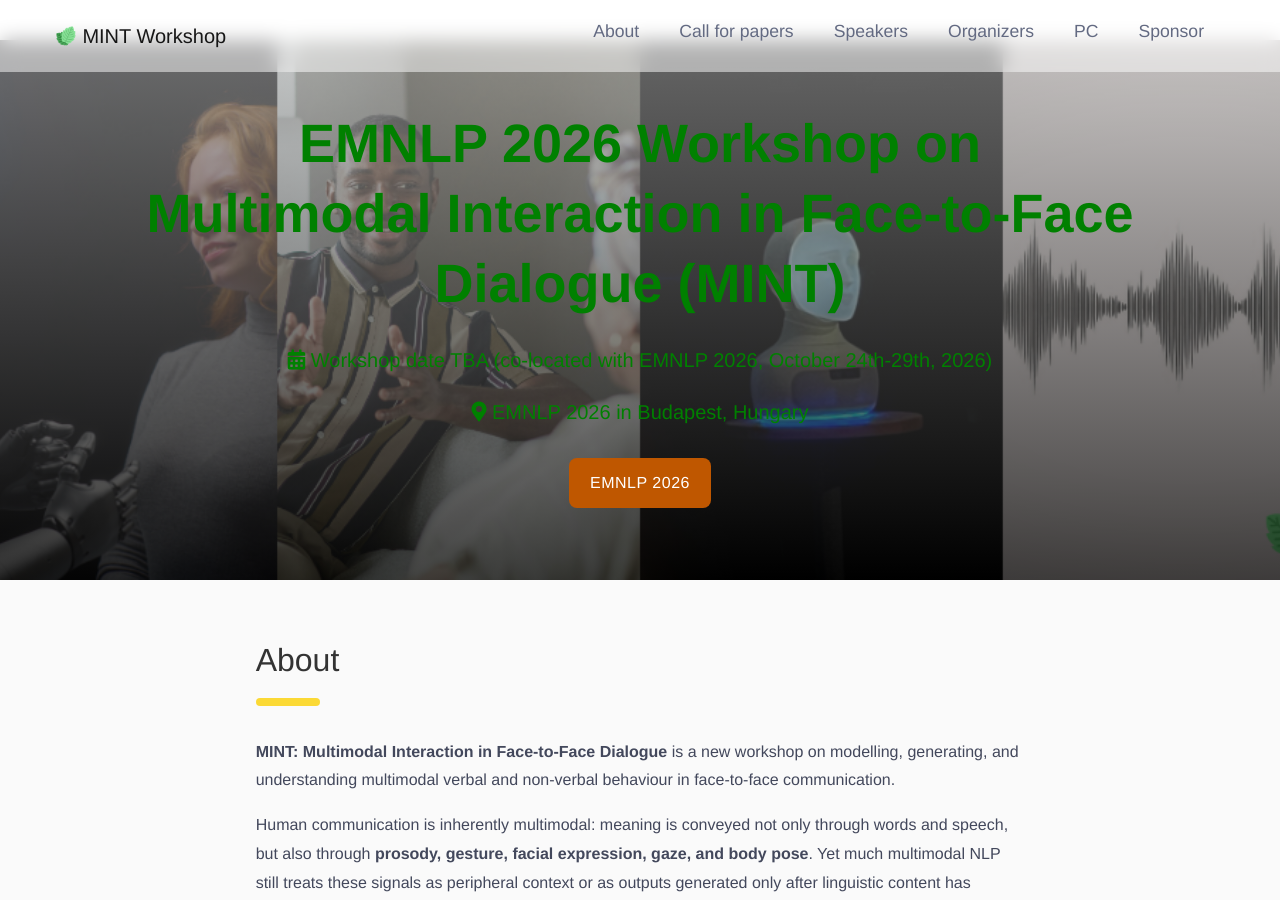
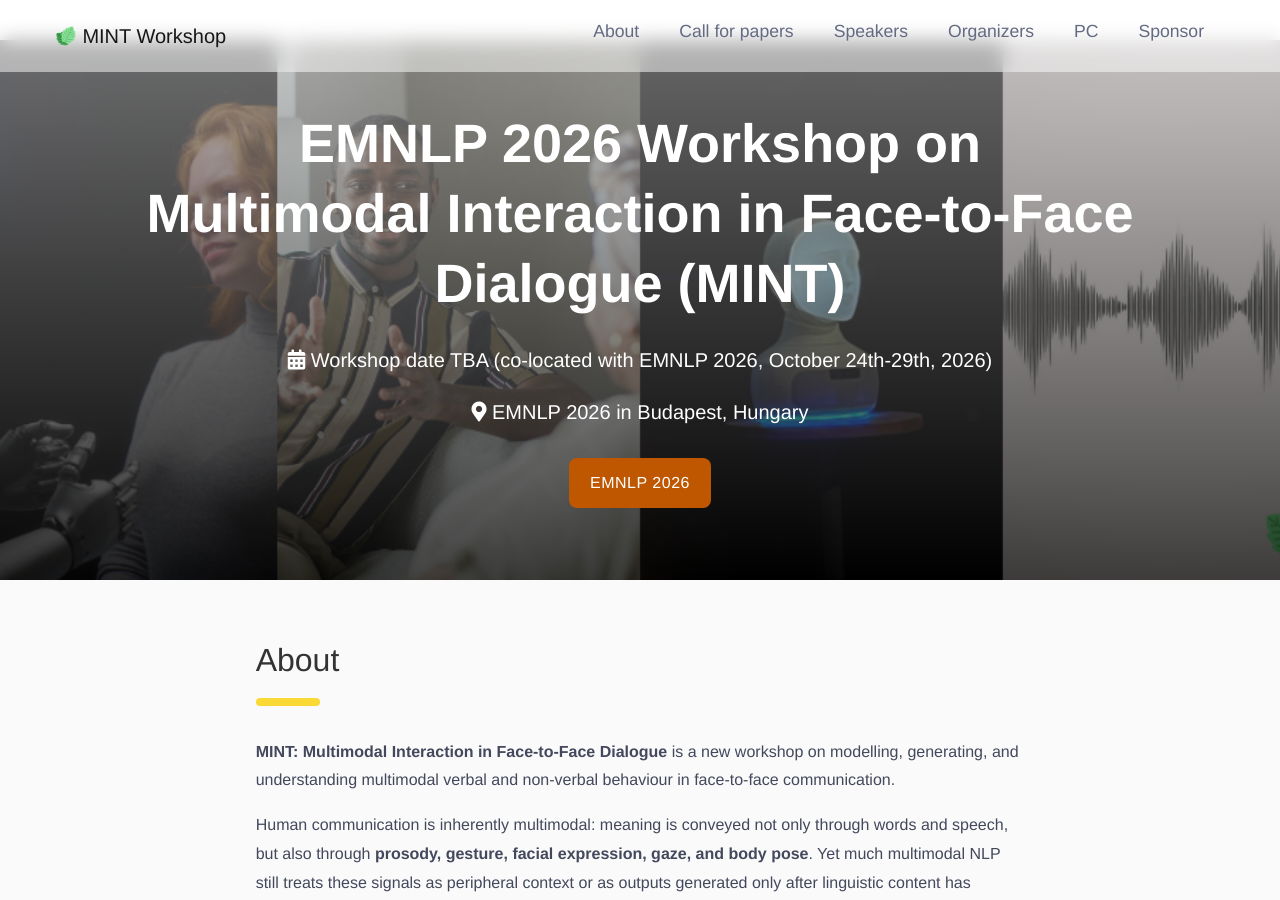
Before and after one commit to MINTworkshop/MINTworkshop.github.io, a Jekyll site: the page built from 2026/index.md, in a window 1280 px wide and 900 px high. Built offline with Jekyll 4.4.1, drawn with Linux system fonts in a browser that asks for light colours.

```diff
--- a/_sass/_header.scss
+++ b/_sass/_header.scss
@@ -38,13 +38,13 @@
   .header-text {
     text-align: center;
     padding: $spacing-unit * 4;
-    color: green;
+    color: white;
 
     h2 {
       font-size: 54px;
       font-weight: 700;
       margin-bottom: $spacing-unit * 3;
-      color: green;
+      color: white;
 
       @media screen and (max-width: 768px) {
         font-size: 36px;
```
